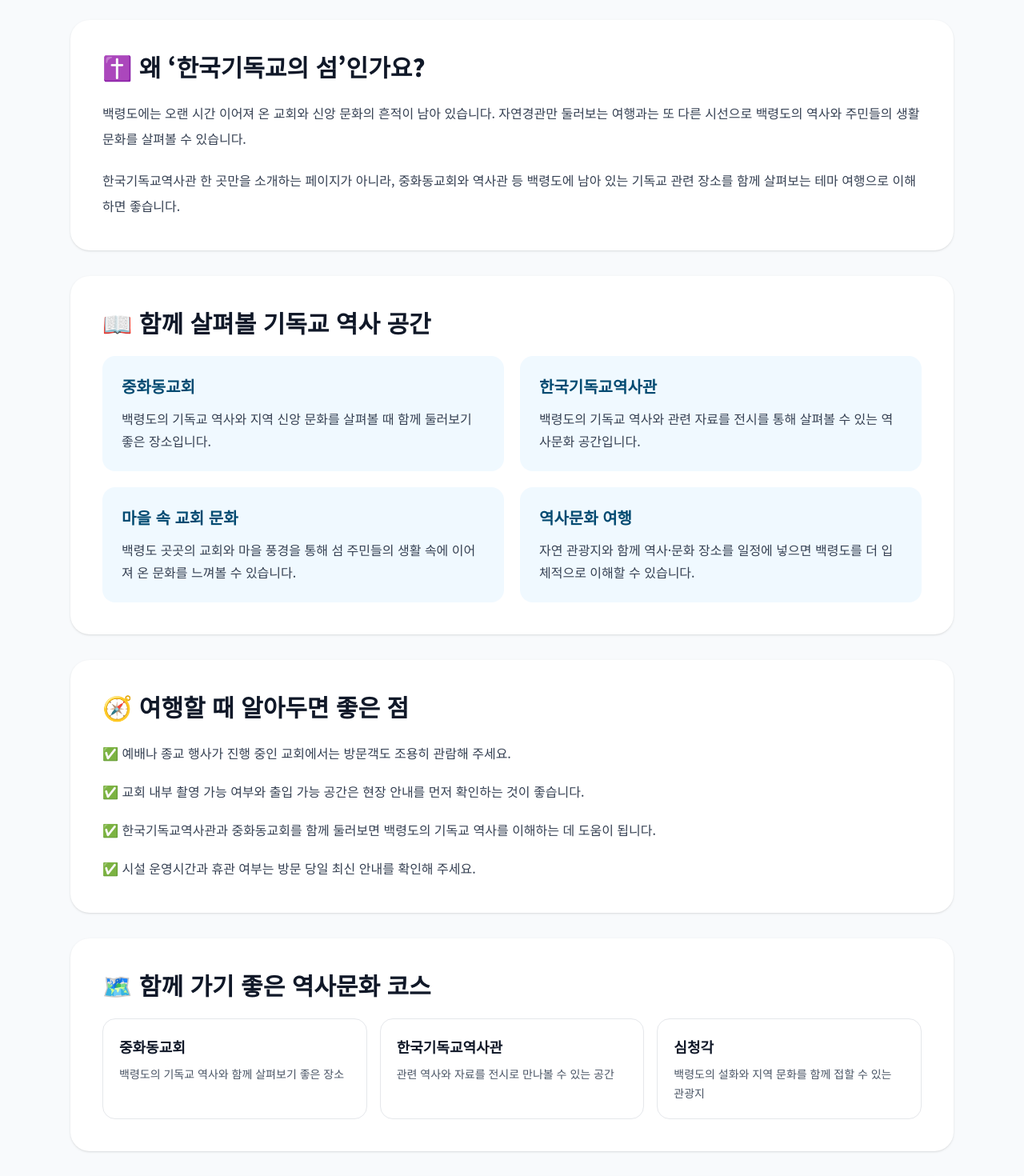
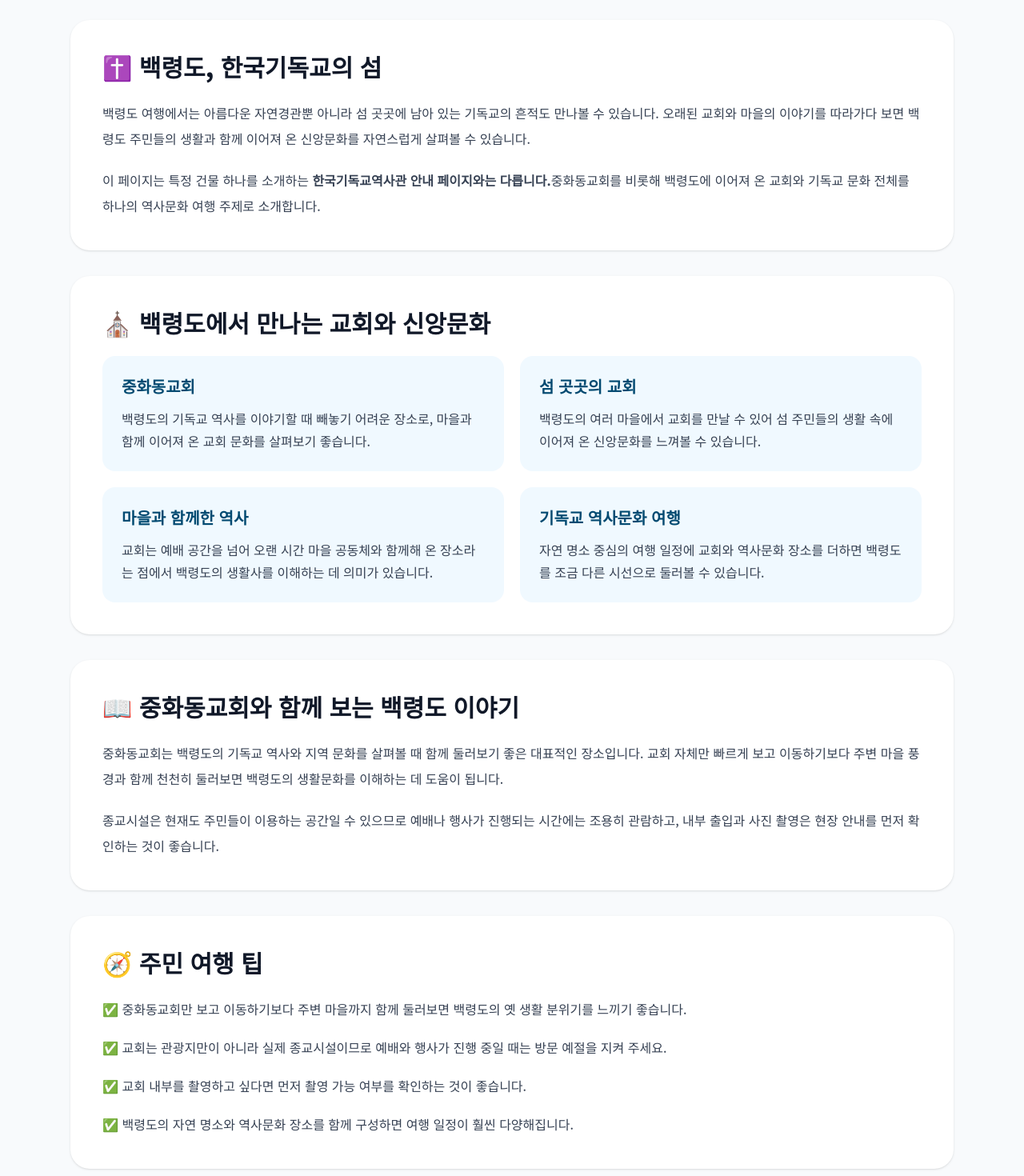
Before and after one commit to zihye8424-ship-it/baengnyeong-project, a Next.js app: page /place/christianity in a window 1280 px wide. Shown: the part 720-2190 px from the top of the page at 80% size. Built offline with nearby package versions, Linux system fonts and the light colour scheme; no server answers; the database is empty.

Commit message:
한국기독교의 섬 내용 수정

```diff
--- a/app/place/christianity/page.tsx
+++ b/app/place/christianity/page.tsx
@@ -2,60 +2,69 @@ import PlaceTemplate from "../../components/PlaceTemplate";
 import PlaceReviews from "../../components/PlaceReviews";
 
 export const metadata = {
-  title: "한국기독교의 섬 백령도 | 백령도의 모든 정보",
+  title: "한국기독교의 섬 백령도 여행 가이드 | 백령도의 모든 정보",
   description:
-    "백령도에 이어져 온 기독교 역사와 교회 문화, 중화동교회 등 관련 여행 정보를 소개합니다.",
+    "백령도에 이어져 온 기독교 역사와 중화동교회, 섬 곳곳의 교회와 신앙문화를 소개합니다.",
 };
 
 export default function ChristianityPage() {
   return (
     <PlaceTemplate
       title="한국기독교의 섬"
-      subtitle="섬 곳곳에 이어져 온 교회와 신앙의 흔적을 따라 백령도의 또 다른 역사를 만나는 여행"
+      subtitle="섬 곳곳에 이어져 온 교회와 신앙의 흔적을 따라 만나는 백령도의 특별한 역사문화 이야기"
       image="/images/christian-island.jpg"
-      badges={["기독교 역사", "역사문화", "테마여행"]}
+      badges={["기독교 역사", "중화동교회", "역사문화 여행"]}
       quickFacts={[
         ["추천 대상", "가족 · 역사문화 여행 · 교회 단체"],
         ["추천 시간", "1~2시간 이상"],
-        ["관람 방법", "관련 명소 함께 둘러보기"],
-        ["준비물", "카메라 · 편한 신발"],
+        ["관람 방법", "교회와 관련 명소 함께 둘러보기"],
+        ["준비물", "편한 신발 · 카메라"],
       ]}
     >
       <div className="rounded-3xl bg-white p-8 shadow-sm md:p-10">
-        <h2 className="text-3xl font-black">✝️ 왜 ‘한국기독교의 섬’인가요?</h2>
+        <h2 className="text-3xl font-black">
+          ✝️ 백령도, 한국기독교의 섬
+        </h2>
+
         <div className="mt-6 space-y-5 leading-8 text-gray-700">
           <p>
-            백령도에는 오랜 시간 이어져 온 교회와 신앙 문화의 흔적이 남아 있습니다.
-            자연경관만 둘러보는 여행과는 또 다른 시선으로 백령도의 역사와
-            주민들의 생활문화를 살펴볼 수 있습니다.
+            백령도 여행에서는 아름다운 자연경관뿐 아니라 섬 곳곳에 남아 있는
+            기독교의 흔적도 만나볼 수 있습니다. 오래된 교회와 마을의 이야기를
+            따라가다 보면 백령도 주민들의 생활과 함께 이어져 온 신앙문화를
+            자연스럽게 살펴볼 수 있습니다.
           </p>
+
           <p>
-            한국기독교역사관 한 곳만을 소개하는 페이지가 아니라,
-            중화동교회와 역사관 등 백령도에 남아 있는 기독교 관련 장소를
-            함께 살펴보는 테마 여행으로 이해하면 좋습니다.
+            이 페이지는 특정 건물 하나를 소개하는
+            <strong> 한국기독교역사관 안내 페이지와는 다릅니다.</strong>
+            중화동교회를 비롯해 백령도에 이어져 온 교회와 기독교 문화 전체를
+            하나의 역사문화 여행 주제로 소개합니다.
           </p>
         </div>
       </div>
 
       <div className="rounded-3xl bg-white p-8 shadow-sm md:p-10">
-        <h2 className="text-3xl font-black">📖 함께 살펴볼 기독교 역사 공간</h2>
+        <h2 className="text-3xl font-black">
+          ⛪ 백령도에서 만나는 교회와 신앙문화
+        </h2>
+
         <div className="mt-6 grid gap-5 md:grid-cols-2">
           {[
             [
               "중화동교회",
-              "백령도의 기독교 역사와 지역 신앙 문화를 살펴볼 때 함께 둘러보기 좋은 장소입니다.",
+              "백령도의 기독교 역사를 이야기할 때 빼놓기 어려운 장소로, 마을과 함께 이어져 온 교회 문화를 살펴보기 좋습니다.",
             ],
             [
-              "한국기독교역사관",
-              "백령도의 기독교 역사와 관련 자료를 전시를 통해 살펴볼 수 있는 역사문화 공간입니다.",
+              "섬 곳곳의 교회",
+              "백령도의 여러 마을에서 교회를 만날 수 있어 섬 주민들의 생활 속에 이어져 온 신앙문화를 느껴볼 수 있습니다.",
             ],
             [
-              "마을 속 교회 문화",
-              "백령도 곳곳의 교회와 마을 풍경을 통해 섬 주민들의 생활 속에 이어져 온 문화를 느껴볼 수 있습니다.",
+              "마을과 함께한 역사",
+              "교회는 예배 공간을 넘어 오랜 시간 마을 공동체와 함께해 온 장소라는 점에서 백령도의 생활사를 이해하는 데 의미가 있습니다.",
             ],
             [
-              "역사문화 여행",
-              "자연 관광지와 함께 역사·문화 장소를 일정에 넣으면 백령도를 더 입체적으로 이해할 수 있습니다.",
+              "기독교 역사문화 여행",
+              "자연 명소 중심의 여행 일정에 교회와 역사문화 장소를 더하면 백령도를 조금 다른 시선으로 둘러볼 수 있습니다.",
             ],
           ].map(([title, description]) => (
             <div key={title} className="rounded-2xl bg-sky-50 p-6">
@@ -67,39 +76,107 @@ export default function ChristianityPage() {
       </div>
 
       <div className="rounded-3xl bg-white p-8 shadow-sm md:p-10">
-        <h2 className="text-3xl font-black">🧭 여행할 때 알아두면 좋은 점</h2>
-        <div className="mt-6 space-y-4 leading-8 text-gray-700">
-          <p>✅ 예배나 종교 행사가 진행 중인 교회에서는 방문객도 조용히 관람해 주세요.</p>
-          <p>✅ 교회 내부 촬영 가능 여부와 출입 가능 공간은 현장 안내를 먼저 확인하는 것이 좋습니다.</p>
-          <p>✅ 한국기독교역사관과 중화동교회를 함께 둘러보면 백령도의 기독교 역사를 이해하는 데 도움이 됩니다.</p>
-          <p>✅ 시설 운영시간과 휴관 여부는 방문 당일 최신 안내를 확인해 주세요.</p>
+        <h2 className="text-3xl font-black">
+          📖 중화동교회와 함께 보는 백령도 이야기
+        </h2>
+
+        <div className="mt-6 space-y-5 leading-8 text-gray-700">
+          <p>
+            중화동교회는 백령도의 기독교 역사와 지역 문화를 살펴볼 때
+            함께 둘러보기 좋은 대표적인 장소입니다. 교회 자체만 빠르게
+            보고 이동하기보다 주변 마을 풍경과 함께 천천히 둘러보면
+            백령도의 생활문화를 이해하는 데 도움이 됩니다.
+          </p>
+
+          <p>
+            종교시설은 현재도 주민들이 이용하는 공간일 수 있으므로
+            예배나 행사가 진행되는 시간에는 조용히 관람하고,
+            내부 출입과 사진 촬영은 현장 안내를 먼저 확인하는 것이 좋습니다.
+          </p>
         </div>
       </div>
 
       <div className="rounded-3xl bg-white p-8 shadow-sm md:p-10">
-        <h2 className="text-3xl font-black">🗺️ 함께 가기 좋은 역사문화 코스</h2>
+        <h2 className="text-3xl font-black">
+          🧭 주민 여행 팁
+        </h2>
+
+        <div className="mt-6 space-y-4 leading-8 text-gray-700">
+          <p>
+            ✅ 중화동교회만 보고 이동하기보다 주변 마을까지 함께 둘러보면
+            백령도의 옛 생활 분위기를 느끼기 좋습니다.
+          </p>
+          <p>
+            ✅ 교회는 관광지만이 아니라 실제 종교시설이므로 예배와 행사가
+            진행 중일 때는 방문 예절을 지켜 주세요.
+          </p>
+          <p>
+            ✅ 교회 내부를 촬영하고 싶다면 먼저 촬영 가능 여부를 확인하는
+            것이 좋습니다.
+          </p>
+          <p>
+            ✅ 백령도의 자연 명소와 역사문화 장소를 함께 구성하면
+            여행 일정이 훨씬 다양해집니다.
+          </p>
+        </div>
+      </div>
+
+      <div className="rounded-3xl bg-white p-8 shadow-sm md:p-10">
+        <h2 className="text-3xl font-black">
+          🗺️ 함께 둘러보기 좋은 역사문화 코스
+        </h2>
+
         <div className="mt-6 grid gap-4 md:grid-cols-3">
           {[
-            ["중화동교회", "백령도의 기독교 역사와 함께 살펴보기 좋은 장소"],
-            ["한국기독교역사관", "관련 역사와 자료를 전시로 만나볼 수 있는 공간"],
-            ["심청각", "백령도의 설화와 지역 문화를 함께 접할 수 있는 관광지"],
+            [
+              "중화동교회",
+              "백령도의 교회 역사와 마을 신앙문화를 함께 살펴보기 좋은 장소",
+            ],
+            [
+              "한국기독교역사관",
+              "백령도의 기독교 관련 역사 자료를 전시를 통해 살펴볼 수 있는 별도의 공간",
+            ],
+            [
+              "심청각",
+              "심청 설화와 백령도의 지역 문화를 함께 접할 수 있는 관광지",
+            ],
           ].map(([name, description]) => (
-            <div key={name} className="rounded-2xl border border-gray-200 p-5">
+            <div
+              key={name}
+              className="rounded-2xl border border-gray-200 p-5 transition hover:shadow-lg"
+            >
               <h3 className="text-lg font-extrabold">{name}</h3>
-              <p className="mt-2 text-sm leading-6 text-gray-600">{description}</p>
+              <p className="mt-2 text-sm leading-6 text-gray-600">
+                {description}
+              </p>
             </div>
           ))}
         </div>
       </div>
 
       <div className="rounded-3xl bg-white p-8 shadow-sm md:p-10">
-        <h2 className="text-3xl font-black">🍀 계절별 방문 체크</h2>
+        <h2 className="text-3xl font-black">
+          🍀 계절별 방문 체크
+        </h2>
+
         <div className="mt-6 grid gap-5 md:grid-cols-2">
           {[
-            ["🌸 봄", "선선한 날씨에 역사문화 명소와 주변 마을을 함께 둘러보기 좋습니다."],
-            ["☀️ 여름", "실내 전시 공간을 야외 관광과 적절히 섞어 일정을 구성하면 좋습니다."],
-            ["🍁 가을", "선선한 날씨에 마을과 역사문화 장소를 천천히 둘러보기 좋은 계절입니다."],
-            ["❄️ 겨울", "강풍과 추위에 대비하고 시설 운영 여부와 교통 상황을 미리 확인하세요."],
+            [
+              "🌸 봄",
+              "선선한 날씨에 마을과 교회 주변을 천천히 둘러보기 좋습니다.",
+            ],
+            [
+              "☀️ 여름",
+              "한낮에는 더울 수 있으므로 실내외 일정을 적절히 나누고 생수를 준비하세요.",
+            ],
+            [
+              "🍁 가을",
+              "맑고 선선한 날씨에 역사문화 장소와 마을 풍경을 함께 둘러보기 좋습니다.",
+            ],
+            [
+              "❄️ 겨울",
+              "강풍과 추위에 대비하고 이동 전 교통과 시설 운영 상황을 확인하세요.",
+            ],
           ].map(([season, description]) => (
             <div key={season} className="rounded-2xl bg-slate-50 p-6">
               <h3 className="text-xl font-bold">{season}</h3>
@@ -110,39 +187,42 @@ export default function ChristianityPage() {
       </div>
 
       <div className="rounded-3xl bg-white p-8 shadow-sm md:p-10">
-        <h2 className="text-3xl font-black">❓ 자주 묻는 질문</h2>
-        <div className="mt-8 space-y-6 text-gray-700">
+        <h2 className="text-3xl font-black">
+          ❓ 한국기독교의 섬 FAQ
+        </h2>
+
+        <div className="mt-6 space-y-6 text-gray-700">
           <div>
             <h3 className="text-lg font-bold">
-              Q. 한국기독교역사관과 ‘한국기독교의 섬’은 같은 곳인가요?
+              Q. 한국기독교의 섬과 한국기독교역사관은 같은 곳인가요?
             </h3>
             <p className="mt-2 leading-7">
-              이 페이지에서는 한국기독교역사관 한 곳만이 아니라 백령도의 교회와
-              기독교 관련 역사문화 장소를 함께 소개합니다.
+              아니요. 이 페이지는 백령도의 교회와 기독교 신앙문화 전반을
+              소개하는 테마 페이지이고, 한국기독교역사관은 관련 역사를
+              살펴볼 수 있는 개별 전시시설입니다.
             </p>
           </div>
+
           <div>
-            <h3 className="text-lg font-bold">Q. 아이와 함께 둘러봐도 좋은가요?</h3>
+            <h3 className="text-lg font-bold">
+              Q. 어디를 먼저 둘러보면 좋나요?
+            </h3>
             <p className="mt-2 leading-7">
-              네. 백령도의 자연관광과 함께 지역의 역사와 문화를 살펴보는
-              교육 여행 코스로 구성하기 좋습니다.
+              중화동교회 등 기독교 관련 장소를 여행 동선에 맞춰 함께
+              둘러보는 방식이 좋습니다.
             </p>
           </div>
+
           <div>
-            <h3 className="text-lg font-bold">Q. 방문 전에 무엇을 확인해야 하나요?</h3>
+            <h3 className="text-lg font-bold">
+              Q. 종교가 달라도 방문할 수 있나요?
+            </h3>
             <p className="mt-2 leading-7">
-              교회와 전시시설의 출입 가능 여부, 운영시간, 촬영 안내 등은
-              방문 당일 현장 또는 최신 안내를 확인하는 것이 좋습니다.
+              역사와 지역문화를 살펴보는 여행지로 둘러볼 수 있습니다.
+              다만 실제 종교시설을 방문할 때는 현장 안내와 예절을 지켜 주세요.
             </p>
           </div>
         </div>
-      </div>
-
-      <div className="rounded-3xl border border-amber-200 bg-amber-50 p-6">
-        <p className="leading-7 text-amber-950">
-          <strong>방문 전 확인:</strong> 종교시설은 예배와 행사가 우선되는 공간입니다.
-          방문 시 현장 안내와 예절을 지켜 주세요.
-        </p>
       </div>
 
       <PlaceReviews
```
